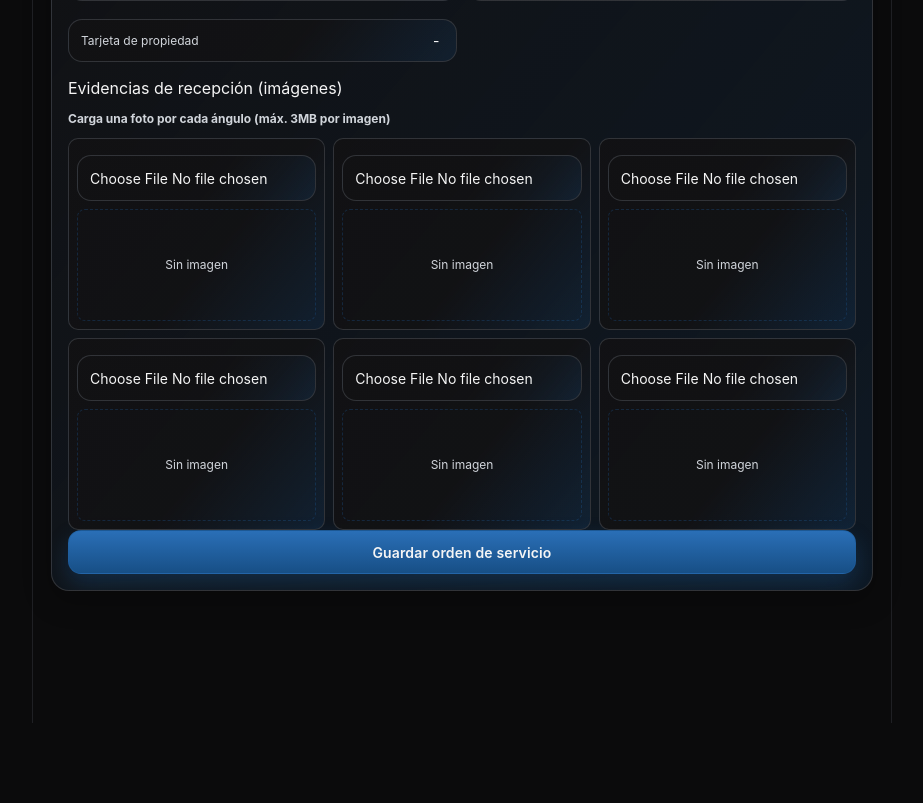
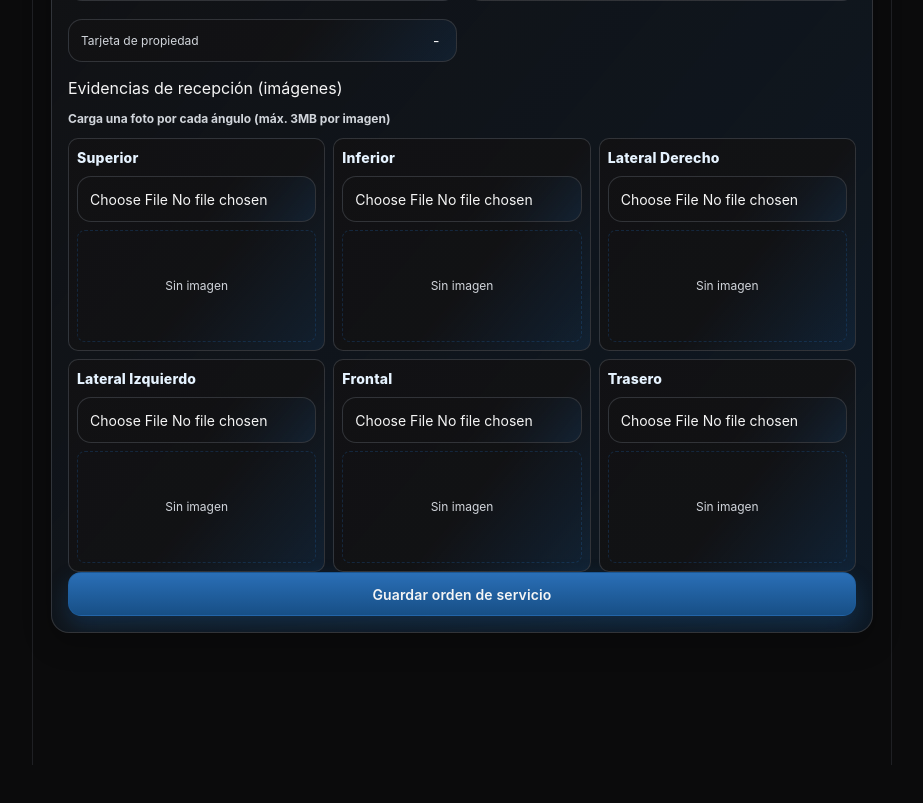
Before and after one commit to julianchocmanrique/VCARS_WEB, a Next.js app: page /vcars/nuevo-ingreso in a window 1280 px wide. Shown: the part 2800-3603 px from the top of the page, without its empty margins (178-1101 px from the left). Built offline with nearby package versions, Linux system fonts and the light colour scheme; no server answers.

Commit message:
ui: mostrar titulos por foto y plegar inventario

```diff
--- a/src/app/globals.css
+++ b/src/app/globals.css
@@ -1499,6 +1499,21 @@ a { color: inherit; text-decoration: none; }
 }
 
 .vc-photo-item {
+  border: 1px solid var(--vc-border);
+  border-radius: 10px;
+  padding: 8px;
+  background: var(--vc-surface-alt);
+}
+
+.vc-photo-label {
+  display: block;
+  margin: 0 0 6px;
+  font-size: 14px;
+  color: #e6f3ff;
+  font-weight: 800;
+  letter-spacing: 0.2px;
+  text-transform: capitalize;
+}
 
 .vc-photo-title {
   margin: 0 0 8px;
@@ -1509,19 +1524,26 @@ a { color: inherit; text-decoration: none; }
   text-transform: capitalize;
 }
 
-  border: 1px solid var(--vc-border);
-  border-radius: 10px;
-  padding: 8px;
-  background: var(--vc-surface-alt);
-}
-
-.vc-photo-label {
+.vc-os-inventory-panel {
+  border: 0;
+}
+
+.vc-os-inventory-summary {
+  list-style: none;
+  cursor: pointer;
+  margin: 0 0 8px;
+  color: var(--vc-text);
+  font-size: clamp(19px, 2.5vw, 39px);
+  font-weight: 800;
+  letter-spacing: 0.01em;
+}
+
+.vc-os-inventory-summary::-webkit-details-marker {
   display: none;
-  margin: 0 0 6px;
-  font-size: 12px;
-  color: var(--vc-accent-soft);
-  font-weight: 800;
-  letter-spacing: 0.3px;
+}
+
+.vc-os-inventory-summary::marker {
+  content: "";
 }
 
 
--- a/src/app/orden-servicio/page.tsx
+++ b/src/app/orden-servicio/page.tsx
@@ -692,7 +692,8 @@ export default function OrdenServicioPage() {
 
               {currentKey === 'recepcion' ? (
                 <div>
-                  <label className="vc-label vc-os-inventory-title">Inventario de accesorios</label>
+                  <details className="vc-os-inventory-panel" open>
+                    <summary className="vc-os-inventory-summary">Inventario de accesorios</summary>
                     <p className="vc-subtitle-small" style={{ marginTop: 0, marginBottom: 8 }}>
                       S: Sí / N: No / C: Completo / I: Incompleto
                     </p>
@@ -722,6 +723,7 @@ export default function OrdenServicioPage() {
                         </button>
                       ))}
                     </div>
+                  </details>
 
                   <label className="vc-label" style={{ marginTop: 12 }}>Registro fotográfico por ángulo</label>
                   <p className="vc-subtitle-small" style={{ marginTop: 4 }}>Sube o toma una foto por recuadro (superior, inferior, laterales, frontal y trasero).</p>
```
Lines whose indentation alone changed are shown as unchanged.
